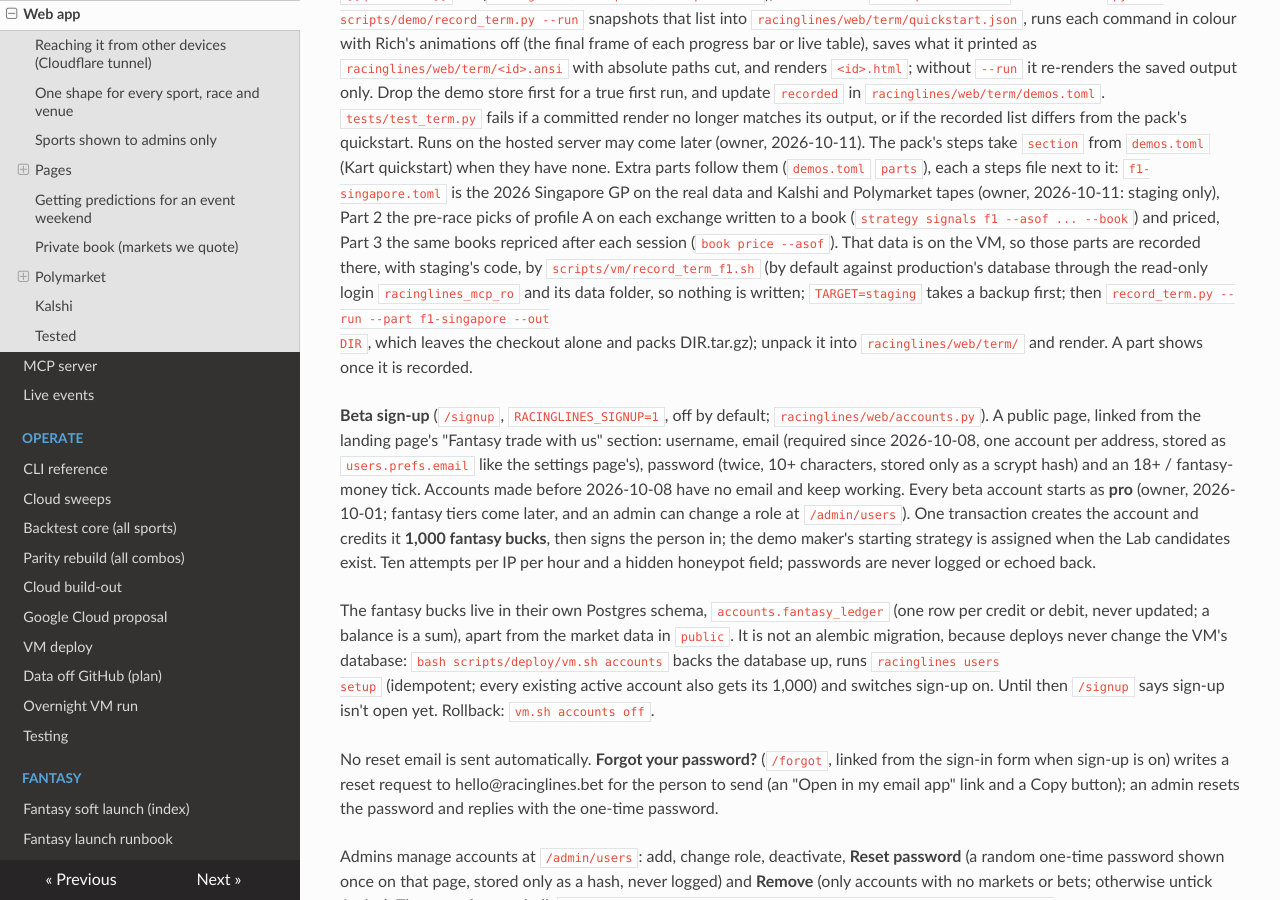
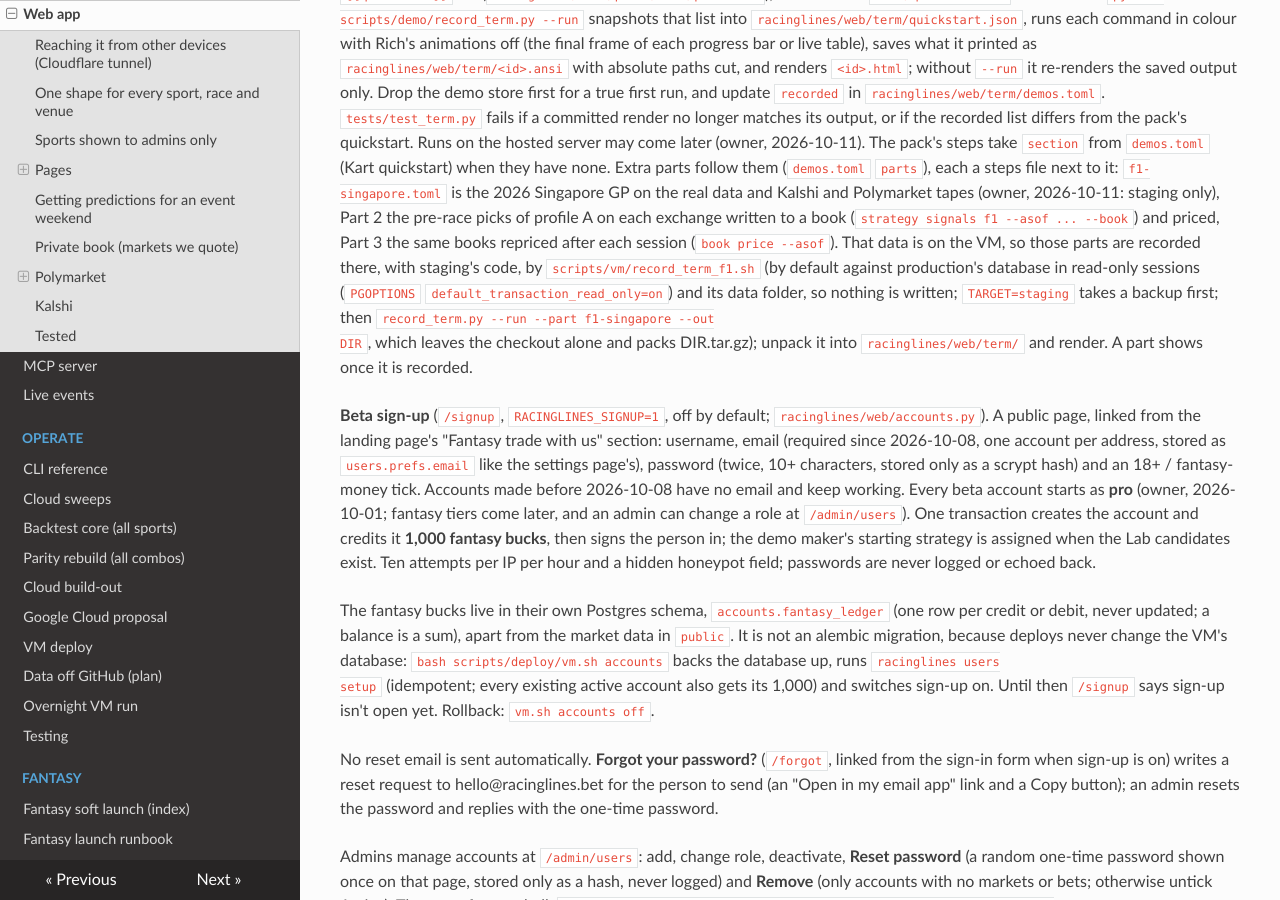
Before and after one commit to lalligagger/racinglines-public, an MkDocs documentation site: the page built from docs/webapp.md, in a window 1280 px wide and 900 px high, scrolled down 2928 px. Built offline with MkDocs 1.6.1, drawn with Linux system fonts in a browser that asks for light colours; nearby versions of some CDN libraries.

Commit message:
record_term_f1.sh: read production in read-only sessions (PGOPTIONS) on its own login; the read-only role isn't set up on the VM.
Co-Authored-By: Claude Opus 5.5 (1M context) <noreply@anthropic.com>
Claude-Session: https://claude.ai/code/session_01E1SiAvJDX8q9tz5hgauWCt

```diff
--- a/docs/webapp.md
+++ b/docs/webapp.md
@@ -137,7 +137,7 @@ Extra parts follow them (`demos.toml` `parts`), each a steps file next to it: `f
 Singapore GP on the real data and Kalshi and Polymarket tapes (owner, 2026-10-11: staging only), Part 2 the pre-race
 picks of profile A on each exchange written to a book (`strategy signals f1 --asof ... --book`) and priced, Part 3 the
 same books repriced after each session (`book price --asof`). That data is on the VM, so those parts are recorded there,
-with staging's code, by `scripts/vm/record_term_f1.sh` (by default against production's database through the read-only login `racinglines_mcp_ro` and its data folder, so nothing is written; `TARGET=staging` takes a backup first; then `record_term.py --run --part f1-singapore --out
+with staging's code, by `scripts/vm/record_term_f1.sh` (by default against production's database in read-only sessions (`PGOPTIONS` `default_transaction_read_only=on`) and its data folder, so nothing is written; `TARGET=staging` takes a backup first; then `record_term.py --run --part f1-singapore --out
 DIR`, which leaves the checkout alone and packs DIR.tar.gz); unpack it into `racinglines/web/term/` and render. A part
 shows once it is recorded.
 
```
Also changed, not shown: 1 other file.
